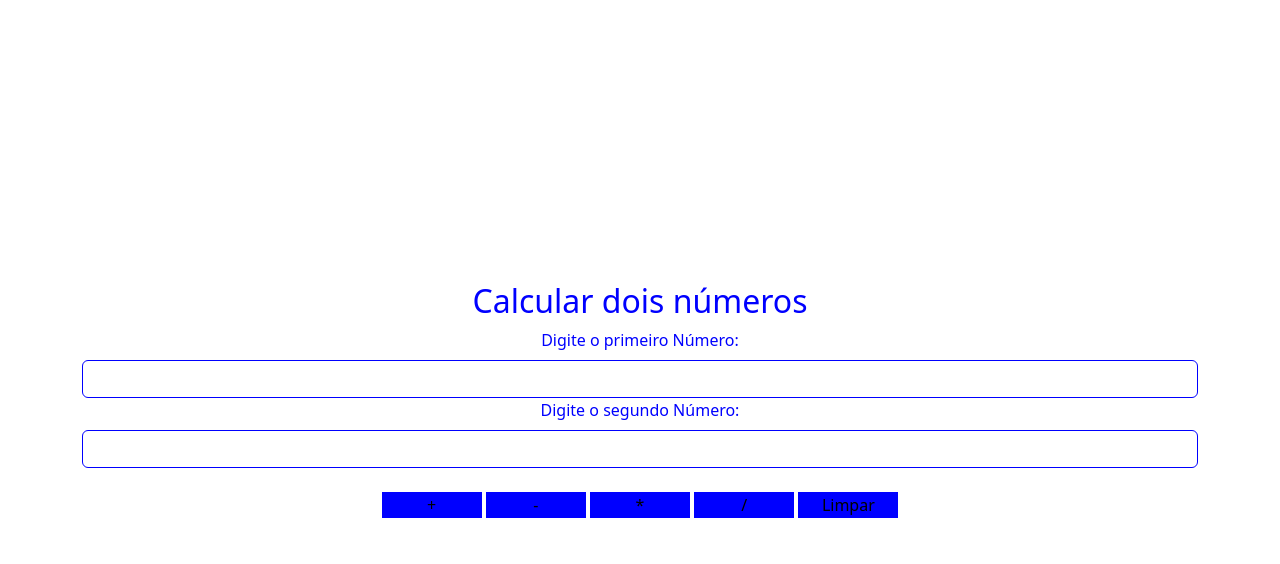
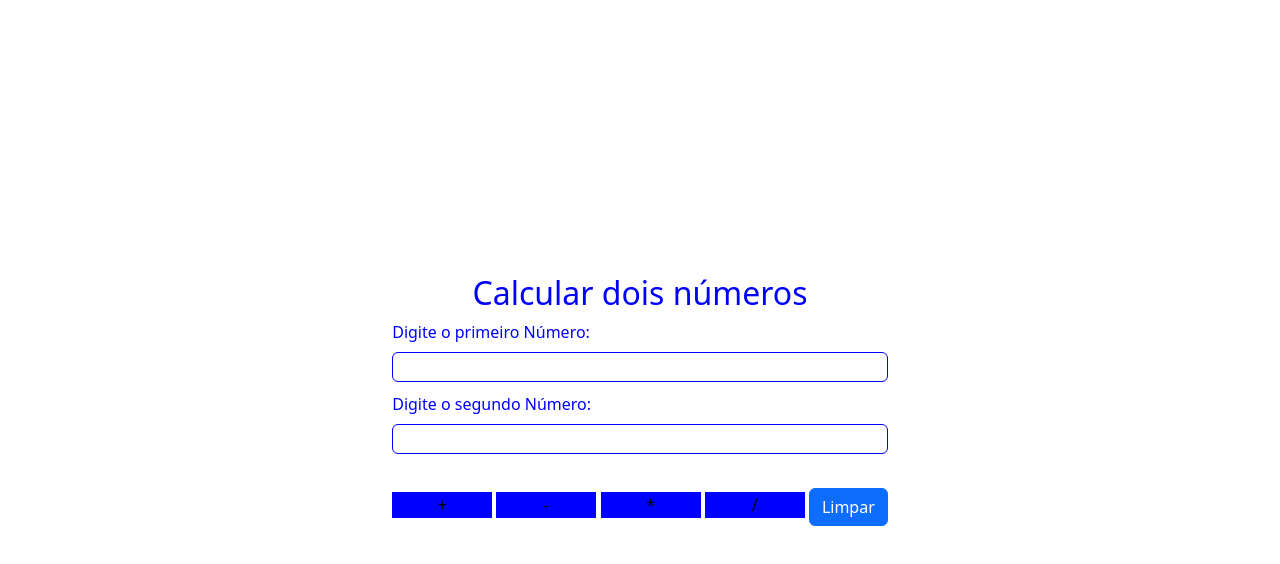
Before and after one commit to DarqWendel/fs36-js, a plain HTML site: page index.html in a window 1280 px wide. Both pictures are taken after a click on the button "Limpar". Drawn offline with nearby package versions, Linux system fonts and the light colour scheme.

Commit message:
Melhorando a calculadora

```diff
--- a/css/style.css
+++ b/css/style.css
@@ -8,7 +8,18 @@
 }
 
 .container {
-    text-align: center; /* Centraliza o texto */
+    display: flex;
+    flex-direction: column;
+    justify-content: center;
+    align-items: center;
+    height: 100vh; /* ou outra altura desejada */
+}
+
+.form-control {
+    width: 200px; /* largura desejada */
+    height: 30px; /* altura desejada */
+    font-size: 14px; /* tamanho da fonte desejado */
+    margin-bottom: 10px; /* espaço entre os inputs */
 }
 
 .botao {
@@ -21,6 +32,7 @@
 #n1 {
     border-color: blue;
     text-align: center;
+
 }
 #n2 {
     border-color: blue;
--- a/index.html
+++ b/index.html
@@ -22,7 +22,6 @@
 
 
 
-
     <div class="container">
         <h2>Calcular dois números</h2>
 
@@ -42,11 +41,16 @@
 
 
 
-            <button class="botao" type="reset">Limpar</button>
+            <button class="btn btn-primary" type="button" onclick="limpar()">Limpar</button>
 
 
-            <div class="resultado"></div>
+
+            <div class="resultado">Resultado:</div>
+
+
         </form>
+
+
 
     </div>
 
--- a/js/script.js
+++ b/js/script.js
@@ -1,60 +1,49 @@
 // console.log('Script via body', document.getElementById('n1'))
+
+const numero1 = document.getElementById('n1');
+const numero2 = document.getElementById('n2');
+
 
 function soma() {
 
-    // Pegar os números dos inputs do HTML e converter para Float, pois será possivel fazer o cálculo com inteiros e decimais
     let numero1 = parseFloat(document.getElementById('n1').value);
     let numero2 = parseFloat(document.getElementById('n2').value);
 
-    //Pegando o resultado do cálculo e colocando na variável resultado
     let resultado = (numero1) + (numero2);
-
     console.log(resultado);
 
-    // Pegando o elemento HTML e colocando na variável conteudoDiv
     let conteudoDiv = document.getElementsByClassName('resultado')[0];
 
-   // Pegando o conteudoDiv acessando a prop innerHTML e inserindo o valor do calculo, a variavel
     conteudoDiv.innerHTML = resultado
-
-
 }
 
 function sub() {
 
-    // Pegar os números dos inputs do HTML e converter para Float, pois será possivel fazer o cálculo com inteiros e decimais
+
     let numero1 = parseFloat(document.getElementById('n1').value);
     let numero2 = parseFloat(document.getElementById('n2').value);
 
-    //Pegando o resultado do cálculo e colocando na variável resultado
     let resultado = (numero1) - (numero2);
 
     console.log(resultado);
 
-    // Pegando o elemento HTML e colocando na variável conteudoDiv
     let conteudoDiv = document.getElementsByClassName('resultado')[0];
 
-   // Pegando o conteudoDiv acessando a prop innerHTML e inserindo o valor do calculo, a variavel
     conteudoDiv.innerHTML = resultado
-
 
 }
 
 function mult() {
 
-    // Pegar os números dos inputs do HTML e converter para Float, pois será possivel fazer o cálculo com inteiros e decimais
     let numero1 = parseFloat(document.getElementById('n1').value);
     let numero2 = parseFloat(document.getElementById('n2').value);
 
-    //Pegando o resultado do cálculo e colocando na variável resultado
     let resultado = (numero1) * (numero2);
 
     console.log(resultado);
 
-    // Pegando o elemento HTML e colocando na variável conteudoDiv
     let conteudoDiv = document.getElementsByClassName('resultado')[0];
 
-   // Pegando o conteudoDiv acessando a prop innerHTML e inserindo o valor do calculo, a variavel
     conteudoDiv.innerHTML = resultado
 
 
@@ -62,20 +51,22 @@ function mult() {
 
 function div() {
 
-    // Pegar os números dos inputs do HTML e converter para Float, pois será possivel fazer o cálculo com inteiros e decimais
     let numero1 = parseFloat(document.getElementById('n1').value);
     let numero2 = parseFloat(document.getElementById('n2').value);
 
-    //Pegando o resultado do cálculo e colocando na variável resultado
     let resultado = (numero1) / (numero2);
 
     console.log(resultado);
 
-    // Pegando o elemento HTML e colocando na variável conteudoDiv
     let conteudoDiv = document.getElementsByClassName('resultado')[0];
 
-   // Pegando o conteudoDiv acessando a prop innerHTML e inserindo o valor do calculo, a variavel
     conteudoDiv.innerHTML = resultado
 
 
 }
+
+    function limpar() {
+        document.getElementById('n1').value = ''; // Limpa o valor do primeiro input
+        document.getElementById('n2').value = ''; // Limpa o valor do segundo input
+        document.querySelector('.resultado').innerHTML = ''; // Limpa o conteúdo da div de resultado
+    }
```
Lines whose indentation alone changed are shown as unchanged.
